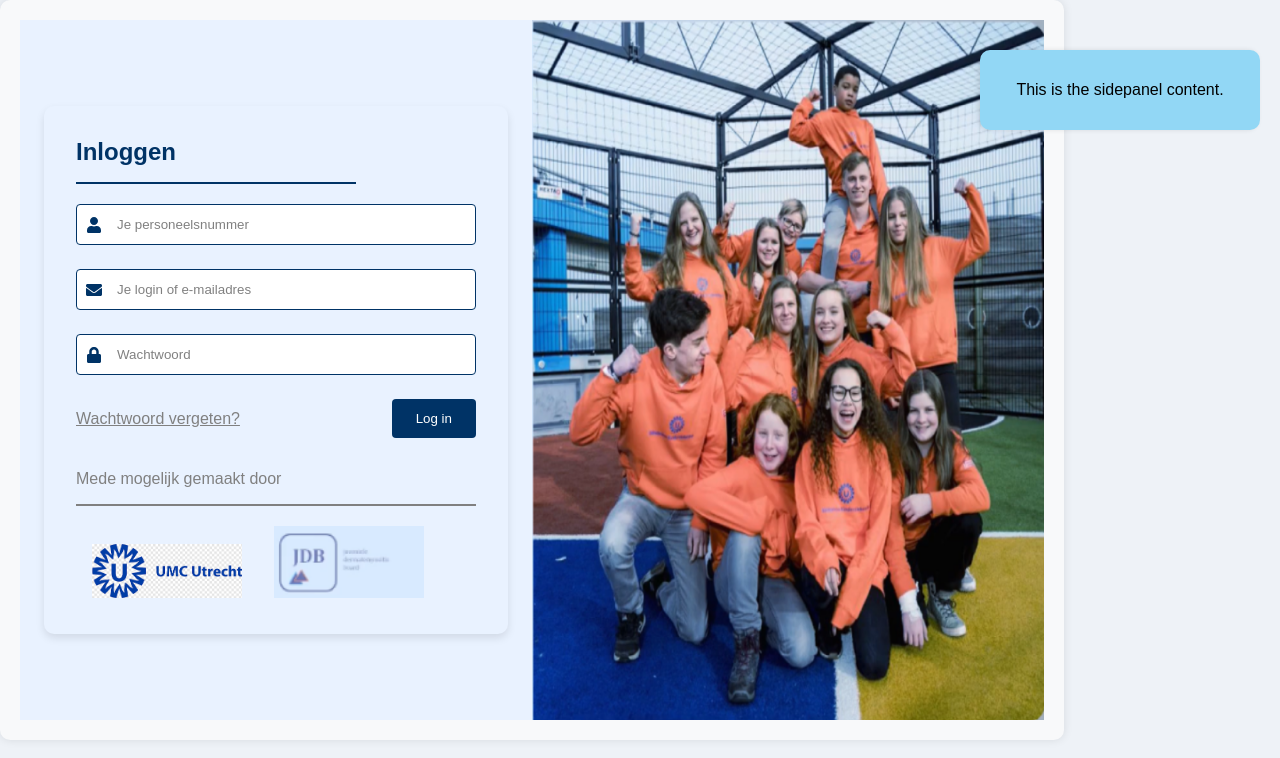
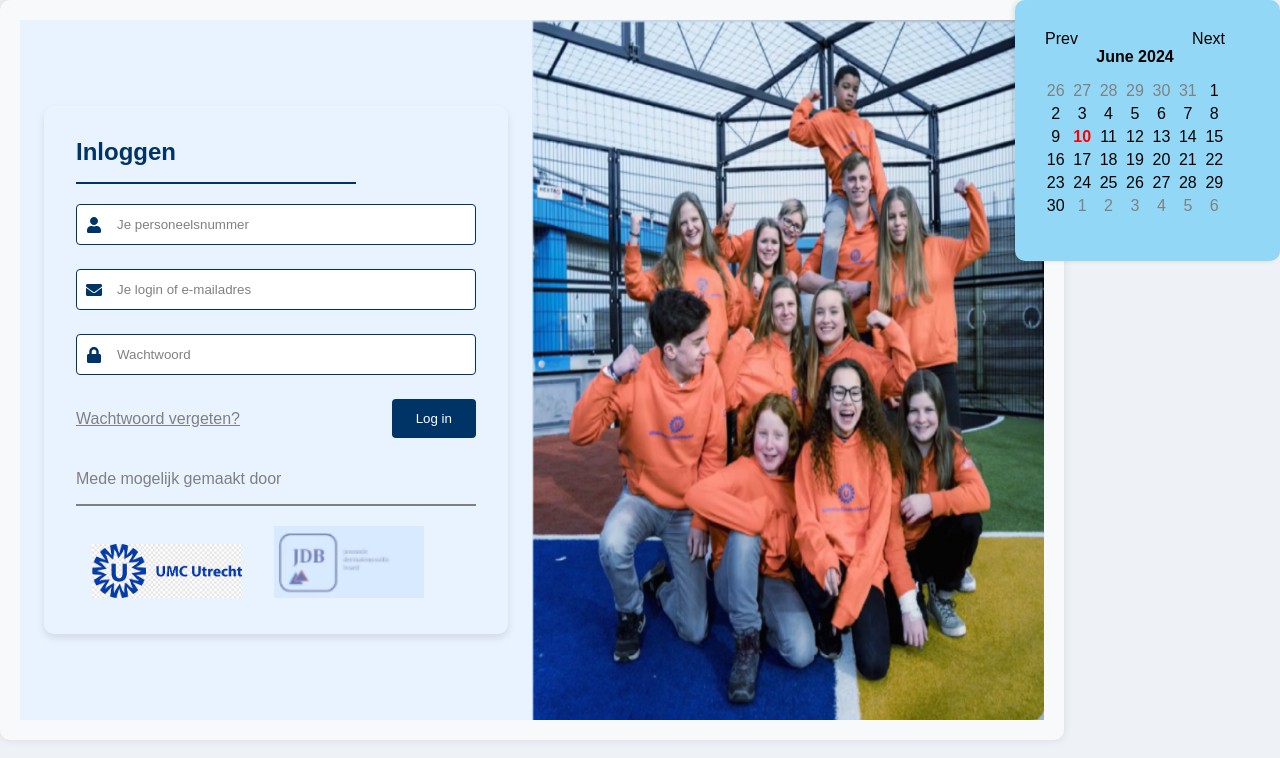
Before and after one commit to ZuydUniversity/B2C6_B2B_Frontend, a React (Create React App) app in the folder frontend/: page / in a window 1280 px wide. Shown: the top 758 px of the page. Built offline with nearby package versions, Linux system fonts and the light colour scheme.

Commit message:
modified:   frontend/src/App.js 	modified:   frontend/src/components/Sidepanel.css 	modified:   frontend/src/components/sidepanel.js 	modified:   package-lock.json 	modified:   package.json

```diff
--- a/frontend/src/components/Sidepanel.css
+++ b/frontend/src/components/Sidepanel.css
@@ -1,12 +1,49 @@
 .sidepanel {
-    width: 250px; /* Verminder de breedte om wat ruimte over te laten aan de zijkant */
-    max-height: 80vh; /* Beperk de maximale hoogte tot 80% van de viewport-hoogte */
+    width: 235px; /* Verminder de breedte om wat ruimte over te laten aan de zijkant */
+    max-height: 2560px; /* Mogelijk nog testen of dit op andere schermgroottes voor problemen zorgt */
     background-color: #92d7f5;
     padding: 15px;
     box-shadow: -2px 0 5px rgba(0,0,0,0.1);
     position: fixed;
-    top: 50px; /* Plaats de sidepanel 50px vanaf de bovenkant */
-    right: 20px; /* Plaats de sidepanel 20px vanaf de rechterkant */
+    top: 0px; /* Plaats de sidepanel 50px vanaf de bovenkant */
+    right: 0px; /* Plaats de sidepanel 20px vanaf de rechterkant */
     border-radius: 10px; /* Voeg afgeronde hoeken toe */
     overflow-y: auto;
 }
+
+.calendar {
+    width: 180px;
+    padding: 15px;
+    position: relative;
+}
+
+.calendar-navigation {
+    display: flex;
+    justify-content: space-between;
+}
+
+.calendar-current-date {
+    text-align: center;
+    font-weight: bold;
+}
+
+.calendar-dates {
+    list-style-type: none;
+    padding: 0;
+    display: grid;
+    grid-template-columns: repeat(7, 1fr);
+    gap: 5px;
+}
+
+.calendar-dates li {
+    text-align: center;
+}
+
+.calendar-dates .inactive {
+    color: gray;
+}
+
+.calendar-dates .active {
+    font-weight: bold;
+    color: red;
+}
--- a/frontend/src/components/sidepanel.js
+++ b/frontend/src/components/sidepanel.js
@@ -1,14 +1,72 @@
-import React from 'react'; // Import React
-import './Sidepanel.css'; // Import CSS file for styling
+import React, { useEffect, useState } from 'react';
+import './Sidepanel.css';
 
 const Sidepanel = ({ isOpen, onClose }) => {
+    const [date, setDate] = useState(new Date());
+    const [year, setYear] = useState(date.getFullYear());
+    const [month, setMonth] = useState(date.getMonth());
+    const [calendarHTML, setCalendarHTML] = useState('');
+
+    const months = [
+        "January", "February", "March", "April", "May", "June",
+        "July", "August", "September", "October", "November", "December"
+    ];
+
+    const manipulate = () => {
+        const dayone = new Date(year, month, 1).getDay();
+        const lastdate = new Date(year, month + 1, 0).getDate();
+        const dayend = new Date(year, month, lastdate).getDay();
+        const monthlastdate = new Date(year, month, 0).getDate();
+
+        let lit = "";
+
+        for (let i = dayone; i > 0; i--) {
+            lit += `<li class="inactive">${monthlastdate - i + 1}</li>`;
+        }
+
+        for (let i = 1; i <= lastdate; i++) {
+            const isToday = i === date.getDate() && month === new Date().getMonth() && year === new Date().getFullYear() ? "active" : "";
+            lit += `<li class="${isToday}">${i}</li>`;
+        }
+
+        for (let i = dayend; i < 6; i++) {
+            lit += `<li class="inactive">${i - dayend + 1}</li>`;
+        }
+
+        setCalendarHTML(lit);
+    };
+
+    useEffect(() => {
+        manipulate();
+    }, [year, month, date]);
+
+    const handlePrevNextClick = (direction) => {
+        let newMonth = direction === 'prev' ? month - 1 : month + 1;
+
+        if (newMonth < 0 || newMonth > 11) {
+            const newDate = new Date(year, newMonth, new Date().getDate());
+            setDate(newDate);
+            setYear(newDate.getFullYear());
+            setMonth(newDate.getMonth());
+        } else {
+            setMonth(newMonth);
+        }
+    };
+
     return (
         <div className='sidepanel'>
-            {/* Sidepanel content here */}
-            <p>This is the sidepanel content.</p>
-
+            <div className='calendar'>
+                <div className='calendar-navigation'>
+                    <span id="calendar-prev" onClick={() => handlePrevNextClick('prev')}>Prev</span>
+                    <span id="calendar-next" onClick={() => handlePrevNextClick('next')}>Next</span>
+                </div>
+                <div className='calendar-current-date'>
+                    {months[month]} {year}
+                </div>
+                <ul className='calendar-dates' dangerouslySetInnerHTML={{ __html: calendarHTML }}></ul>
+            </div>
         </div>
     );
 };
 
-export default Sidepanel; // Export the component
+export default Sidepanel;
--- a/package.json
+++ b/package.json
@@ -1,5 +1,8 @@
 {
   "dependencies": {
-    "react-icons": "^5.2.1"
+    "react": "^18.3.1",
+    "react-dom": "^18.3.1",
+    "react-icons": "^5.2.1",
+    "react-router-dom": "^6.23.1"
   }
 }
```
Also changed, not shown: frontend/src/App.js (+5 -5 lines), 1 other file (tests, documents, lock files or other folders).
